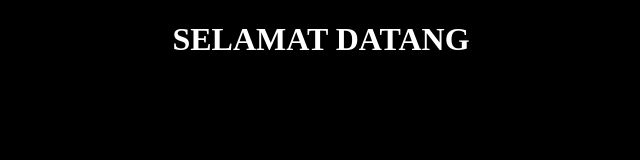
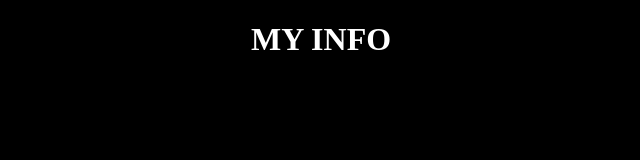
Before and after one commit to HyperLatrix/Moonlight, a plain HTML site: page atas.html in a window 1280 px wide. Shown: the whole page, without its empty margins (319-959 px from the left). Drawn offline with Linux system fonts and the light colour scheme.

Commit message:
Update atas.html

```diff
--- a/atas.html
+++ b/atas.html
@@ -6,6 +6,6 @@
 </head>
 <body>
 <body bgcolor="black" text="white">
-<h1><center>SELAMAT DATANG</center></h1>
+<h1><center>MY INFO</center></h1>
 </body>
 </html>
```
